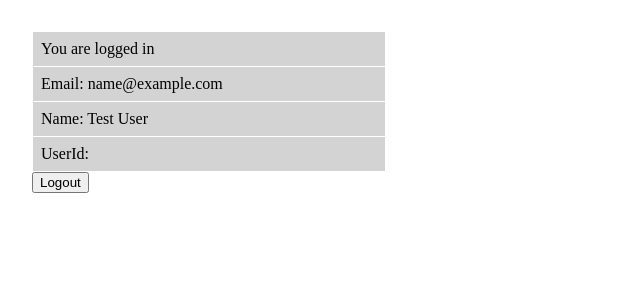
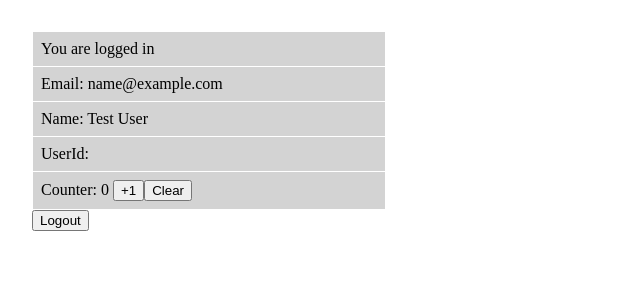
Before and after one commit to gary-jipp/demo-react-context, a React (Create React App) app: page / in a window 1280 px wide. Both pictures are taken after typing "name@example.com", "Sample123" into the empty fields and a click on the input "Login". Shown: the top 300 px of the page, without its empty margins (0-640 px from the left). Built offline with nearby package versions, Linux system fonts and the light colour scheme.

Commit message:
Add State Context Provider

```diff
--- a/src/App.js
+++ b/src/App.js
@@ -1,18 +1,22 @@
 
 import { useContext } from 'react';
 import { authContext } from './AuthProvider';
+import StateProvider from './StateProvider';
 import UserInfo from './UserInfo';
 import UserLogin from './UserLogin';
 import './App.css';
 
 export default function App() {
 
+  // We can use this because we even wrapped <App> in our Provider (in index.js)
   const { auth } = useContext(authContext);
 
   return (
     <div className="App">
-      {!auth && <UserLogin />}
-      {auth && <UserInfo />}
+      <StateProvider>
+        {!auth && <UserLogin />}
+        {auth && <UserInfo />}
+      </StateProvider>
     </div>
   );
 }
--- /dev/null
+++ b/src/StateProvider.js
@@ -0,0 +1,27 @@
+import { createContext, useState } from 'react';
+
+export default function StateProvider(props) {
+  const [state, setState] = useState({ counter: 0 });
+
+  // Function to change one of the state items
+  const increment = function () {
+    setState({ ...state, counter: state.counter + 1 });
+  };
+
+  const clear = function () {
+    setState({ ...state, counter: 0 });
+  };
+
+  // This list can get long with a lot of functions.  Reducer may be a better choice
+  const stateData = { state, counter: state.counter, increment, clear };
+
+  // We can now use this as a component to wrap anything
+  // that needs our state
+  return (
+    <stateContext.Provider value={stateData}>
+      {props.children}
+    </stateContext.Provider>
+  );
+};
+
+export const stateContext = createContext();
--- a/src/UserInfo.js
+++ b/src/UserInfo.js
@@ -1,8 +1,10 @@
 import { useContext } from 'react';
 import { authContext } from './AuthProvider';
+import { stateContext } from './StateProvider';
 
 export default function UserInfo() {
   const { user, logout } = useContext(authContext);
+  const { counter, increment, clear } = useContext(stateContext);
 
   const onLogout = function (event) {
     logout();
@@ -15,6 +17,10 @@ export default function UserInfo() {
       <div>Email: {user.email}</div>
       <div>Name: {user.name}</div>
       <div>UserId: {user.id}</div>
+      <div>Counter: <span>{counter} </span>
+        <button onClick={increment}>+1</button>
+        <button onClick={clear}>Clear</button>
+      </div>
       <input type="button" value="Logout" onClick={onLogout} />
     </div>
   );
--- a/src/index.js
+++ b/src/index.js
@@ -4,7 +4,7 @@ import AuthProvider from './AuthProvider';
 import './index.css';
 import App from './App';
 
-// Wrap entire app in AuthProvider so available to all components
+// Wrap entire app in AuthProvider so its also available to <App>
 ReactDOM.render(
   <AuthProvider>
     <App />
```
Also changed, not shown: 1 other file (tests, documents, lock files or other folders).
